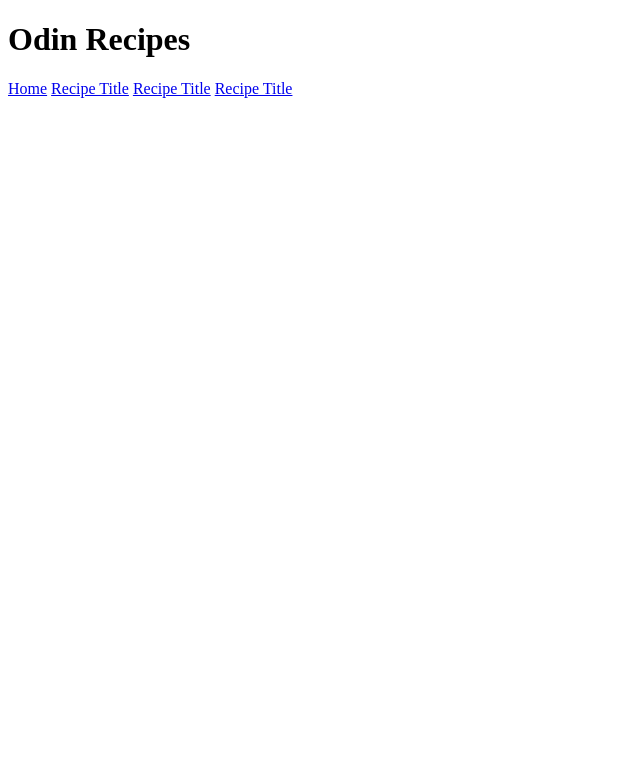
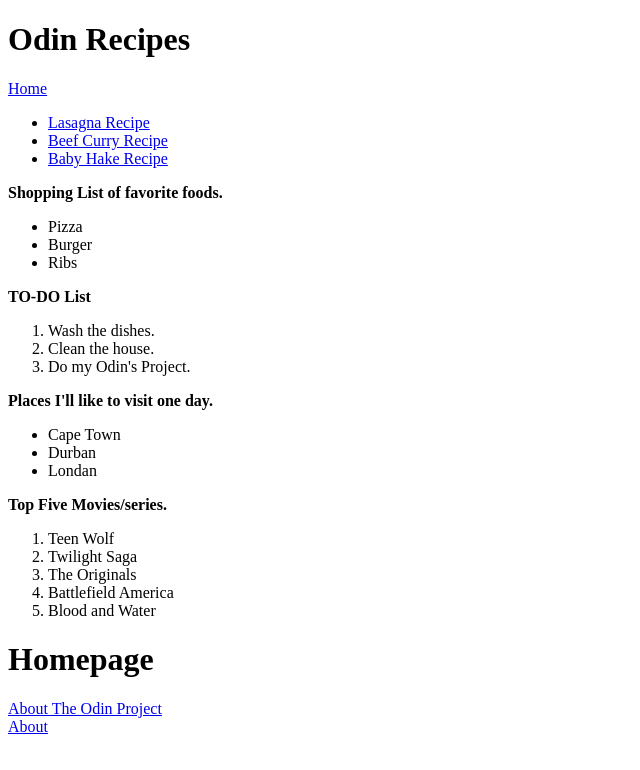
Before and after one commit to Zethy12/odin-recipes, a plain HTML site: page index.html in a window 1280 px wide. Shown: the whole page, without its empty margins (0-640 px from the left). Drawn offline with Linux system fonts and the light colour scheme.

Commit message:
Making the recipes pages into a list

```diff
--- a/index.html
+++ b/index.html
@@ -5,10 +5,46 @@
     </head>
     <body>
         <h1>Odin Recipes</h1>
-        <a href="index.html">Home</a>
-        <a href="recipes/lasagna.html">Recipe Title</a>
-        <a href="recipes/beefcurry.html">Recipe Title</a>
-        <a href="recipes/babyhake.html">Recipe Title</a>
+        <a href="index.html" target="_blank">Home</a>
+
+        <ul>
+        <li><a href="recipes/lasagna.html" target="_blank">Lasagna Recipe</a> </li>
+        <li><a href="recipes/beefcurry.html " target="_blank">Beef Curry Recipe</a></li>
+        <li><a href="recipes/babyhake.html" target="_blank">Baby Hake Recipe </a></li>
+
+        </ul>
+        <p> <strong>Shopping List of favorite foods.</strong></p>
+        <ul>
+            <li>Pizza</li>
+            <li>Burger</li>
+            <li>Ribs</li>
+        </ul>
+        <p><strong>TO-DO List</strong></p>
+        <ol>
+            <li>Wash the dishes.</li>
+            <li>Clean the house.</li>
+            <li>Do my Odin's Project.</li>
+        </ol>
+        <p><strong>Places I'll like to visit one day.</strong></p>
+        <ul>
+            <li>Cape Town</li>
+            <li>Durban</li>
+            <li>Londan</li>
+        </ul>
+        <p><strong>Top Five Movies/series.</strong></p>
+        <ol>
+            <li>Teen Wolf</li>
+            <li>Twilight Saga</li>
+            <li>The Originals</li>
+            <li>Battlefield America</li>
+            <li>Blood and Water</li>
+        </ol>
+        <h1>Homepage</h1>
+        <a href="https://www.theodinproject.com/about" target="_blank">About The Odin Project</a>
+        <br/>
+        <a href="./pages/about.html" target="_blank">About</a>
+        <br/>
+
 
     </body>
 </html>
```
